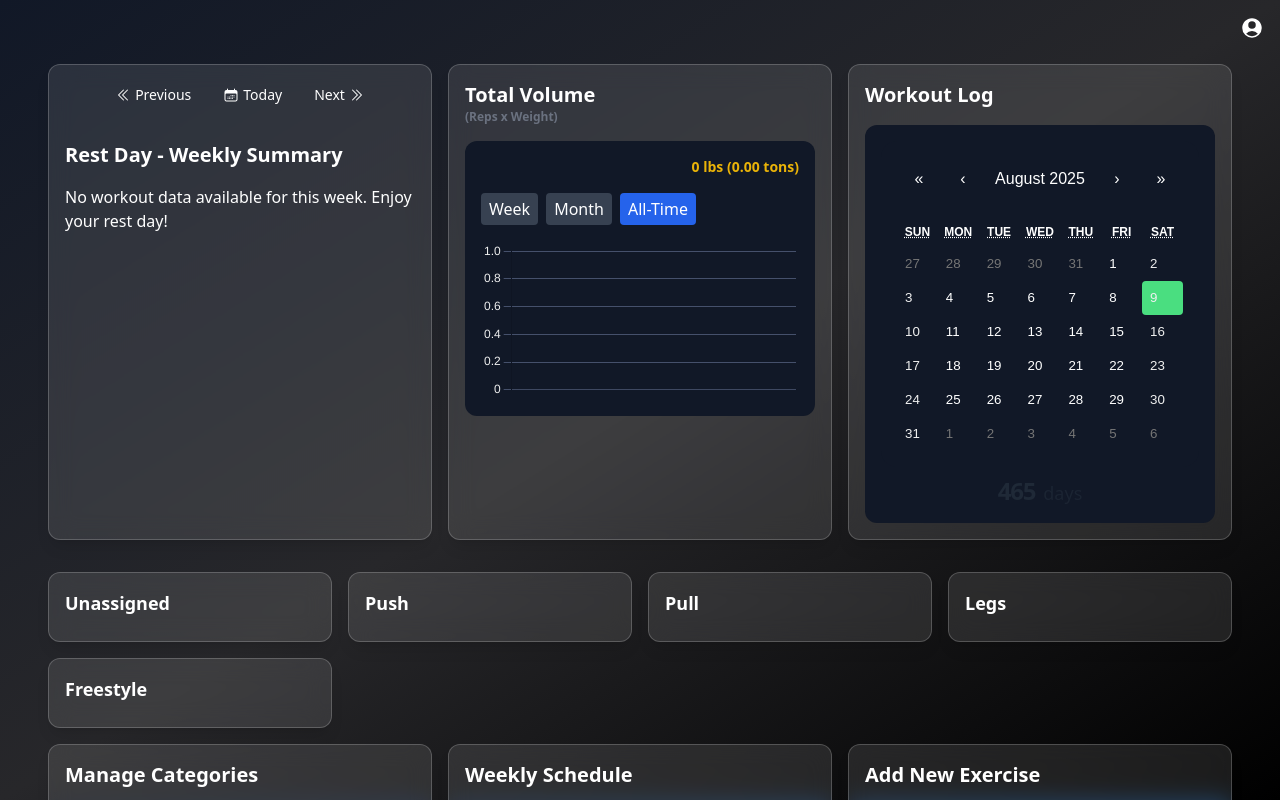
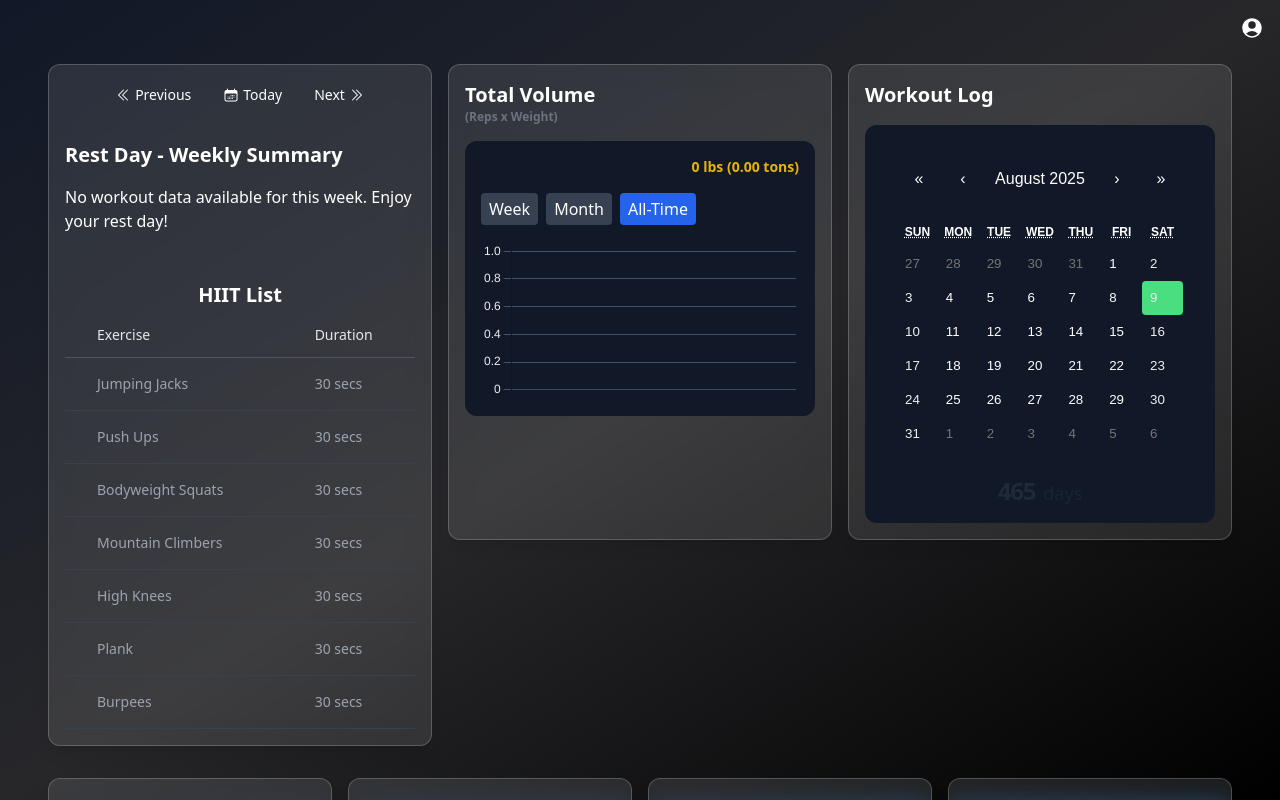
Before and after one commit to BrascoMarketing/Kevin-s-React-App-Tracker, a React (Vite) app: page / in a window 1280 px wide. Shown: the top 800 px of the page. Built offline with nearby package versions, Linux system fonts and the light colour scheme.

Commit message:
Added HIIT list to the Rest Day view

```diff
--- a/src/components/DayView.jsx
+++ b/src/components/DayView.jsx
@@ -202,6 +202,48 @@ export default function DayView({ exercises, categoryOrder, viewedDate, setViewe
       ) : (
         <p>No workout data available for this week. Enjoy your rest day!</p>
       )}
+
+ <h2 className="text-xl font-bold mb-4 mt-12 text-center">HIIT List</h2>
+ <table className="w-full table-auto border-collapse text-sm">
+  <thead>
+    <tr>
+      <th className="border-b border-gray-200 p-4 pt-0 pb-3 pl-8 text-left font-medium text-gray-400 dark:border-gray-600 dark:text-gray-200">Exercise</th>
+      <th className="border-b border-gray-200 p-4 pt-0 pb-3 pl-8 text-left font-medium text-gray-400 dark:border-gray-600 dark:text-gray-200">Duration</th>
+    </tr>
+  </thead>
+  <tbody>
+    <tr>
+      <td className="border-b border-gray-100 p-4 pl-8 text-gray-500 dark:border-gray-700 dark:text-gray-400">Jumping Jacks</td>
+      <td className="border-b border-gray-100 p-4 pl-8 text-gray-500 dark:border-gray-700 dark:text-gray-400">30 secs</td>
+    </tr>
+    <tr>
+      <td className="border-b border-gray-100 p-4 pl-8 text-gray-500 dark:border-gray-700 dark:text-gray-400">Push Ups</td>
+      <td className="border-b border-gray-100 p-4 pl-8 text-gray-500 dark:border-gray-700 dark:text-gray-400">30 secs</td>
+    </tr>
+    <tr>
+      <td className="border-b border-gray-100 p-4 pl-8 text-gray-500 dark:border-gray-700 dark:text-gray-400">Bodyweight Squats</td>
+      <td className="border-b border-gray-100 p-4 pl-8 text-gray-500 dark:border-gray-700 dark:text-gray-400">30 secs</td>
+    </tr>
+    <tr>
+      <td className="border-b border-gray-100 p-4 pl-8 text-gray-500 dark:border-gray-700 dark:text-gray-400">Mountain Climbers</td>
+      <td className="border-b border-gray-100 p-4 pl-8 text-gray-500 dark:border-gray-700 dark:text-gray-400">30 secs</td>
+    </tr>
+    <tr>
+      <td className="border-b border-gray-100 p-4 pl-8 text-gray-500 dark:border-gray-700 dark:text-gray-400">High Knees</td>
+      <td className="border-b border-gray-100 p-4 pl-8 text-gray-500 dark:border-gray-700 dark:text-gray-400">30 secs</td>
+    </tr>
+    <tr>
+      <td className="border-b border-gray-100 p-4 pl-8 text-gray-500 dark:border-gray-700 dark:text-gray-400">Plank</td>
+      <td className="border-b border-gray-100 p-4 pl-8 text-gray-500 dark:border-gray-700 dark:text-gray-400">30 secs</td>
+    </tr>
+    <tr>
+      <td className="border-b border-gray-100 p-4 pl-8 text-gray-500 dark:border-gray-700 dark:text-gray-400">Burpees</td>
+      <td className="border-b border-gray-100 p-4 pl-8 text-gray-500 dark:border-gray-700 dark:text-gray-400">30 secs</td>
+    </tr>
+
+  </tbody>
+</table>
+
     </div>
   );
 }
```
